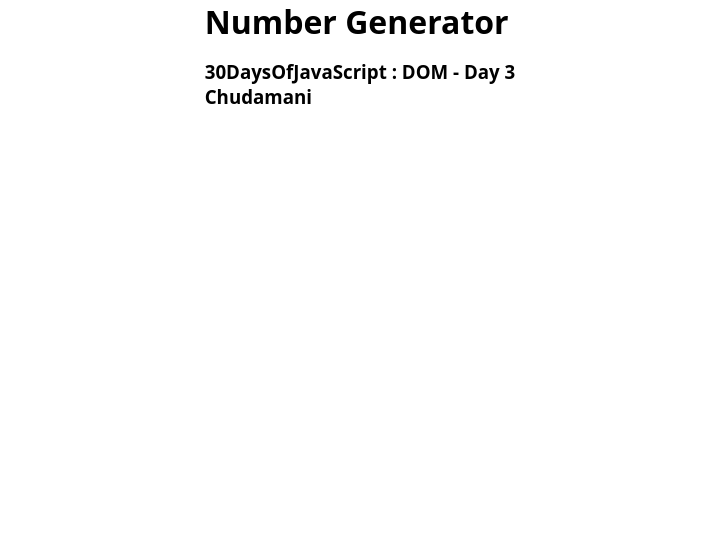
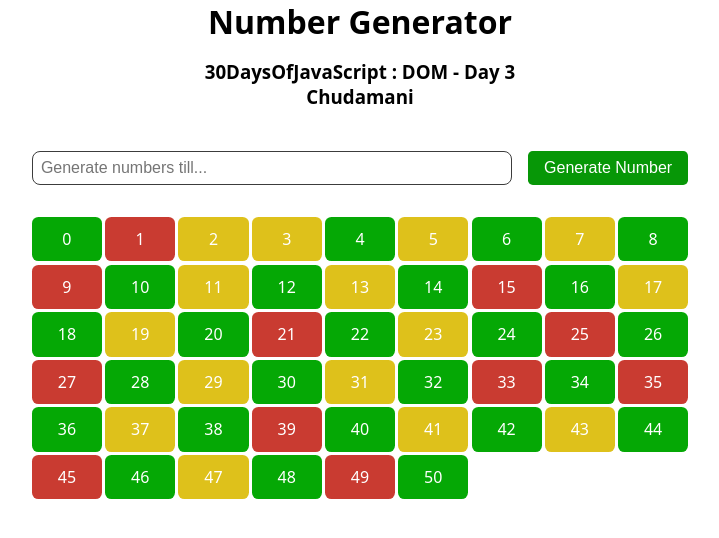
Before and after one commit to cmlowerence/30DaysOfJS, a plain HTML site: page D_23/Exercise/Project 1/index.html in a window 1280 px wide. Shown: the whole page, without its empty margins (280-999 px from the left). Drawn offline with Linux system fonts and the light colour scheme.

Commit message:
D_23 Exercise Project 1 Complete

```diff
--- a/D_23/Exercise/Project 1/index.html
+++ b/D_23/Exercise/Project 1/index.html
@@ -1,21 +1,95 @@
 <!DOCTYPE html>
 <html lang="en">
     <head>
-    <meta charset="UTF-8">
-    <meta name="viewport" content="width=device-width, initial-scale=1.0">
+        <meta charset="UTF-8" />
+        <meta name="viewport" content="width=device-width, initial-scale=1.0" />
         <title>D_23 : Exercise - Number Generator</title>
     </head>
     <style>
-    *{
+        * {
             margin: 0;
             padding: 0;
             box-sizing: border-box;
         }
-    body{
-        display : grid;
-        gap : 1rem;
+        body {
+            width: 100vw;
+            display: flex;
+            flex-direction: column;
+            gap: 1rem;
+            align-items: center;
+            text-align: center;
+            font-family: system-ui, -apple-system, BlinkMacSystemFont,
+                "Segoe UI", Roboto, Oxygen, Ubuntu, Cantarell, "Open Sans",
+                "Helvetica Neue", sans-serif;
+        }
+        .wrapper {
+            width: 80%;
+            display: grid;
             justify-content: center;
-        font-family: system-ui, -apple-system, BlinkMacSystemFont, 'Segoe UI', Roboto, Oxygen, Ubuntu, Cantarell, 'Open Sans', 'Helvetica Neue', sans-serif;
+        }
+        .inputWrapper {
+            display: grid;
+            grid-template-columns: 3fr 1fr;
+            width: 100%;
+            gap: 1rem;
+        }
+        .msgDiv {
+            color: hsl(0, 100%, 50%);
+            font-size: 0.8rem;
+            opacity: 0;
+            text-align: left;
+            margin-bottom: .5rem;
+            padding-inline: .5rem;
+        }
+        .input {
+            padding-block: 0.3rem;
+            padding-inline: 0.5rem;
+            outline: transparent;
+            border: 1.3px solid #3c3c3c;
+            border-radius: 0.5rem;
+            font-size: 1rem;
+        }
+        .button {
+            padding-inline: 1rem;
+            padding-block: 0.5rem;
+            font-size: 1rem;
+            outline: none;
+            border: none;
+            border-radius: 0.3rem;
+            background-color: hsl(120, 91%, 31%);
+            color: hsl(0, 0%, 100%);
+            cursor: pointer;
+            transition: 0.3s;
+        }
+        .button:hover {
+            background-color: hsl(120, 98%, 25%);
+        }
+
+        .numContainer {
+            margin-top: 2rem;
+            display: grid;
+            grid-template-columns: repeat(9, 1fr);
+            gap: 0.2rem;
+        }
+        .numElement {
+            display: flex;
+            justify-content: center;
+            align-items: center;
+            font-size: 1.225re;
+            padding-inline: 1.5rem;
+            padding-block: 0.7rem;
+            border-radius: 0.4rem;
+            background-color: #3c3c3c;
+            color: #fff;
+        }
+        .prime {
+            background-color: hsl(51, 78%, 49%);
+        }
+        .even {
+            background-color: hsl(120, 94%, 34%);
+        }
+        .odd{
+            background-color: hsl(4, 61%, 49%);
         }
     </style>
     <body>
--- a/D_23/Exercise/Project 1/main.js
+++ b/D_23/Exercise/Project 1/main.js
@@ -1,12 +1,116 @@
-console.log('hello')
-const wrapper = document.querySelector('.wrapper')
+// Q: Project Functions
+const isEven = (num) => {
+    if (num % 2 === 0) return true;
+    return false;
+};
+const isOdd = (num) => {
+    if (!(num % 2 === 0)) return true;
+    return false;
+};
+const isPrime = (num) => {
+    if (num <= 1) return false;
+    for (let i = 2; i < num; i++) {
+        if (num % i === 0) return false;
+    }
+    return true;
+};
+const checkEmpty = (e) => {
+    if (/^\s*$/g.test(e)) return true;
+    return false;
+};
+const checkNaN = (e) => {
+    if (isNaN(parseInt(e))) return true;
+    return false;
+};
+const wrapper = document.querySelector(".wrapper");
+
 // ? Adding input field and buttons
+const msgDiv = document.createElement("span");
+msgDiv.innerText = "One";
+msgDiv.classList.add("msgDiv");
+
+const inputWrapper = document.createElement("div");
+inputWrapper.classList.add("inputWrapper");
+
+const input = document.createElement("input");
+input.setAttribute("type", "text");
+inputVal = parseInt(input.value);
+input.setAttribute("placeholder", "Generate numbers till...");
+input.classList.add("input");
+
+const button = document.createElement("button");
+button.classList.add("button");
+button.innerText = "Generate Number";
+
+// ! Appending child to parent element
 {
-    const msgDiv = document.createElement('span');
-    msgDiv.classList.add = 'msgDiv';
-    const input = document.createElement('input');
-    input.classList.add = 'input';
-    const button = document.createElement('button');
-    button.classList.add = 'button';
-    button.innerText = 'Generate Number';
+    inputWrapper.appendChild(input);
+    inputWrapper.appendChild(button);
 }
+const numContainer = document.createElement("div");
+numContainer.classList.add("numContainer");
+
+// TODO : Number Elements
+let numCount = 50;
+
+// ! Function of creating required number of elements
+const addNum = (numCount, parent) => {
+    parent.innerHTML = "";
+    for (let i = 0; i <= numCount; i++) {
+        let e = document.createElement("span");
+        e.classList.add("numElement");
+        e.innerText = i;
+        if (isPrime(parseInt(e.innerText))) {
+            e.classList.add("prime");
+        } else if (isEven(parseInt(e.innerText))) {
+            e.classList.add("even");
+        } else {
+            e.classList.add("odd");
+        }
+        parent.appendChild(e);
+    }
+    return;
+};
+addNum(numCount, numContainer);
+button.addEventListener("click", () => {
+    if (checkEmpty(input.value)) {
+        console.log("Empty input");
+        msgDiv.innerText = "Add the number value in the input field first...";
+        msgDiv.style.opacity = "100";
+        input.value = "";
+    } else if (checkNaN(input.value)) {
+        msgDiv.innerText = "The input should only be any number...";
+        msgDiv.style.opacity = "100";
+        input.value = "";
+        return;
+    }
+    else if (input.value < 0){
+        msgDiv.innerText = 'Positive numbers only...'
+        input.value = "";
+        msgDiv.style.opacity = "100";
+    }
+    else {
+        intInput = parseInt(input.value);
+        addNum(intInput, numContainer);
+        msgDiv.style.opacity = "0";
+        msgDiv.innerText = "One";
+        input.value = "";
+    }
+});
+
+// numContainer.childNodes.forEach(e=>{
+//     if (isPrime(parseInt(e.innerText))){
+//         e.classList.add('prime');
+//     }else if (isEven(parseInt(e.innerText))){
+//         e.classList.add('even');
+//     }else{
+//         e.classList.add('odd');
+//     }
+// })
+
+{
+    wrapper.appendChild(msgDiv);
+    wrapper.appendChild(inputWrapper);
+    wrapper.appendChild(numContainer);
+}
+document.body.appendChild(wrapper);
```
Lines whose indentation alone changed are shown as unchanged.
